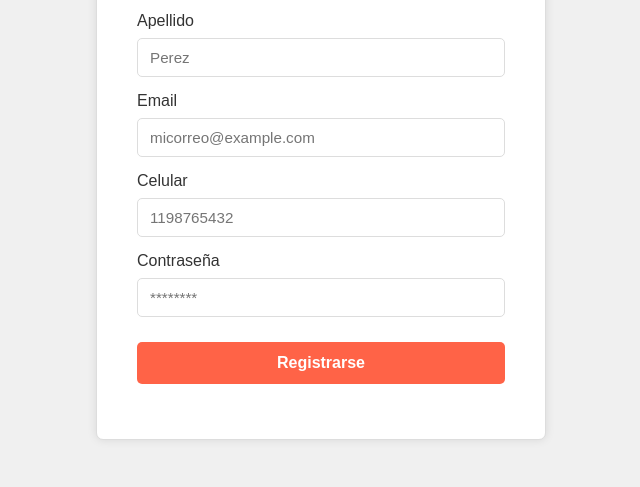
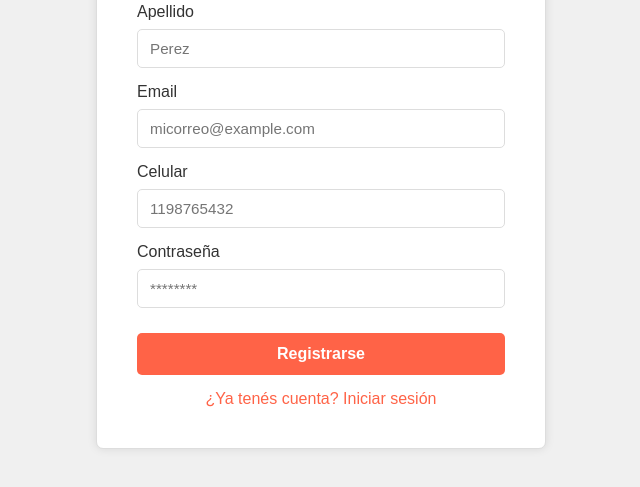
Before and after one commit to AlexNahuelAustin/Programacion-III-Integrador, a website built with Vite: page Front-end/FoodStore/src/pages/auth/registro/registro.html in a window 1280 px wide. Shown: the part 261-748 px from the top of the page, without its empty margins (319-959 px from the left). Built offline with nearby package versions, Linux system fonts and the light colour scheme.

Commit message:
agregando en el registro para q se pueda volver al login

```diff
--- a/Front-end/FoodStore/src/pages/auth/registro/registro.html
+++ b/Front-end/FoodStore/src/pages/auth/registro/registro.html
@@ -33,6 +33,7 @@
             <button type="submit" class="login--form--boton">Registrarse</button>
         </form>
         <div id="mensaje"></div>
+        <a href="/src/pages/auth/login/login.html">¿Ya tenés cuenta? Iniciar sesión</a>
     </section>
 
     <script type="module" src="./registro.ts"></script>
```
